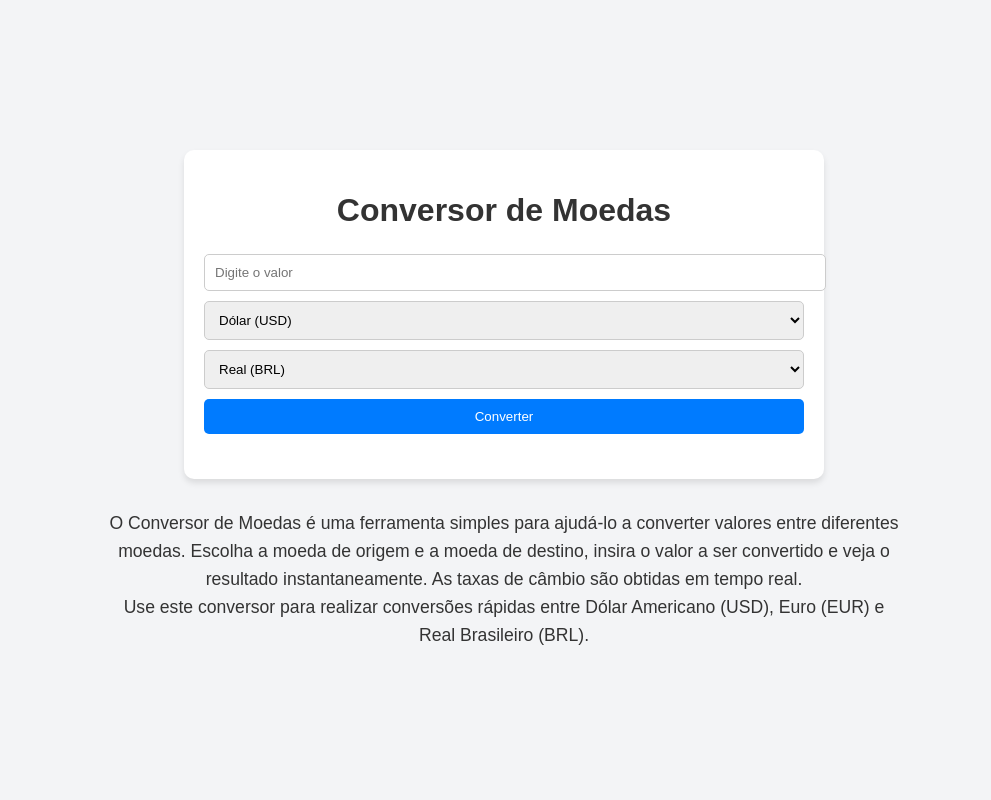
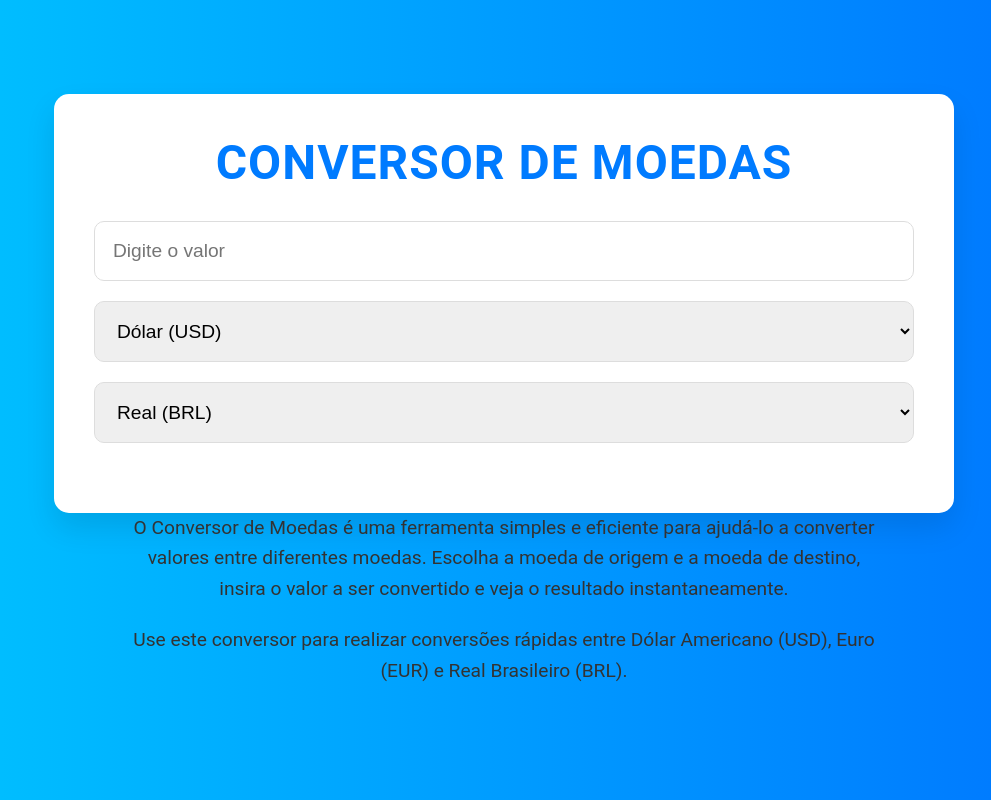
Before and after one commit to GuiFarias3185/Conversor-de-MOEDAS, a plain HTML site: page index.html in a window 1280 px wide. Shown: the whole page, without its empty margins (136-1127 px from the left). Drawn offline with Linux system fonts and the light colour scheme.

Commit message:
Add files via upload

```diff
--- a/index.html
+++ b/index.html
@@ -1,91 +1,120 @@
 <!DOCTYPE html>
-<html lang="pt-br" <head>
+<html lang="pt-br">
+
+<head>
     <meta charset="UTF-8">
     <meta name="viewport" content="width=device-width, initial-scale=1.0">
     <title>Conversor de Moedas</title>
     <style>
+        /* Resetando margens e padding */
+        * {
+            margin: 0;
+            padding: 0;
+            box-sizing: border-box;
+        }
+
+        /* Cor de fundo e fonte padrão */
         body {
-        font-family: Arial, sans-serif;
-        background-color: #f3f4f6;
+            font-family: 'Roboto', sans-serif;
+            background: linear-gradient(to right, #00c6ff, #0072ff);
+            color: #333;
             display: flex;
             justify-content: center;
             align-items: center;
             height: 100vh;
-        margin: 0;
+            padding: 20px;
             flex-direction: column;
+            overflow: hidden;
         }
 
+        /* Contêiner principal */
         .container {
+            background-color: #fff;
+            border-radius: 15px;
+            box-shadow: 0 15px 30px rgba(0, 0, 0, 0.1);
+            padding: 40px;
+            width: 100%;
+            max-width: 900px;
             text-align: center;
-        background: white;
-        padding: 20px;
-        border-radius: 10px;
-        box-shadow: 0 4px 6px rgba(0, 0, 0, 0.1);
-        width: 100%;
-        max-width: 600px;
+            background-color: #ffffff;
+            overflow: hidden;
+            max-height: 90vh;
         }
 
+        /* Título */
         h1 {
-        margin-bottom: 20px;
+            font-size: 3rem;
+            color: #007bff;
+            margin-bottom: 30px;
+            font-weight: 700;
+            text-transform: uppercase;
+            letter-spacing: 1px;
+        }
+
+        /* Formulário de conversão */
+        .converter {
+            display: flex;
+            flex-direction: column;
+            gap: 20px;
+            margin-bottom: 30px;
+        }
+
+        input,
+        select {
+            padding: 18px;
+            font-size: 1.2rem;
+            border: 1px solid #ddd;
+            border-radius: 10px;
+            outline: none;
+            transition: all 0.3s ease;
+        }
+
+        input:focus,
+        select:focus {
+            border-color: #0072ff;
+            box-shadow: 0 0 8px rgba(0, 114, 255, 0.3);
+        }
+
+        /* Resultado */
+        #result {
+            font-size: 1.8rem;
+            font-weight: 600;
+            margin-top: 30px;
             color: #333;
         }
 
-    .converter {
-        margin-bottom: 20px;
+        /* Botão para compra */
+        .buy-button {
+            background-color: #0072ff;
+            color: white;
+            padding: 18px;
+            border-radius: 10px;
+            font-size: 1.1rem;
+            border: none;
+            cursor: pointer;
+            margin-top: 25px;
+            width: 100%;
+            transition: background-color 0.3s ease;
+            display: block;
         }
 
-    input,
-    select,
-    button {
-        padding: 10px;
-        margin: 5px 0;
-        width: 100%;
-        border: 1px solid #ccc;
-        border-radius: 5px;
-    }
-
-    button {
-        background-color: #007bff;
-        color: white;
-        border: none;
-        cursor: pointer;
-    }
-
-    button:hover {
+        .buy-button:hover {
             background-color: #0056b3;
         }
 
-    #result {
-        font-size: 1.2em;
+        /* Descrição centralizada */
+        .info-text {
+            font-size: 1.2rem;
             color: #333;
-        margin-top: 10px;
-    }
-
-    #currencyInfo {
-        margin-top: 20px;
-        font-size: 0.9em;
-        color: #555;
-        text-align: left;
-    }
-
-    #currencyInfo img {
-        width: 50px;
-        height: auto;
-        vertical-align: middle;
-        margin-right: 10px;
-    }
-
-    .info-text {
+            margin-top: 50px;
             text-align: center;
-        margin-top: 30px;
-        font-size: 1.1em;
-        color: #333;
+            max-width: 750px;
+            margin: 0 auto;
+            line-height: 1.6;
         }
 
         .info-text p {
-        max-width: 800px;
-        margin: 0 auto;
-        line-height: 1.6;
+            margin-bottom: 20px;
         }
     </style>
 </head>
@@ -105,17 +134,21 @@
                 <option value="USD">Dólar (USD)</option>
                 <option value="EUR">Euro (EUR)</option>
             </select>
-            <button onclick="convertCurrency()">Converter</button>
-        </div>
-        <div id="result"></div>
-        <div id="currencyInfo"></div>
         </div>
 
+        <div id="result"></div>
+
+        <!-- Botão para compra -->
+        <div id="buyButtonDiv"></div>
+    </div>
+
+    <!-- Texto explicativo -->
     <div class="info-text">
         <p>
-            O Conversor de Moedas é uma ferramenta simples para ajudá-lo a converter valores entre diferentes moedas.
+            O Conversor de Moedas é uma ferramenta simples e eficiente para ajudá-lo a converter valores entre
+            diferentes moedas.
             Escolha a moeda de origem e a moeda de destino, insira o valor a ser convertido e veja o resultado
-            instantaneamente. As taxas de câmbio são obtidas em tempo real.
+            instantaneamente.
         </p>
         <p>
             Use este conversor para realizar conversões rápidas entre Dólar Americano (USD), Euro (EUR) e Real
@@ -153,17 +186,17 @@
             const fromCurrency = document.getElementById("fromCurrency").value;
             const toCurrency = document.getElementById("toCurrency").value;
             const resultDiv = document.getElementById("result");
-            const infoDiv = document.getElementById("currencyInfo");
+            const buyButtonDiv = document.getElementById("buyButtonDiv");
 
             if (isNaN(amount) || amount <= 0) {
                 resultDiv.textContent = "Por favor, insira um valor válido.";
-                infoDiv.textContent = "";
+                buyButtonDiv.innerHTML = "";
                 return;
             }
 
             if (fromCurrency === toCurrency) {
                 resultDiv.textContent = `Você já está na mesma moeda: ${amount} ${fromCurrency}.`;
-                infoDiv.textContent = "";
+                buyButtonDiv.innerHTML = "";
                 return;
             }
 
@@ -174,29 +207,23 @@
             const convertedAmount = amount * rate;
             resultDiv.textContent = `${amount} ${fromCurrency} é igual a ${convertedAmount.toFixed(2)} ${toCurrency}.`;
 
-            // Informações sobre as moedas com imagens
-            const currencyDescriptions = {
-                USD: {
-                    text: "O dólar americano (USD) é a moeda oficial dos Estados Unidos e uma das moedas mais utilizadas em transações internacionais.",
-                    img: "https://via.placeholder.com/50?text=USD"
-                },
-                BRL: {
-                    text: "O real brasileiro (BRL) é a moeda oficial do Brasil, introduzida em 1994 como parte do Plano Real.",
-                    img: "https://via.placeholder.com/50?text=BRL"
-                },
-                EUR: {
-                    text: "O euro (EUR) é a moeda oficial da zona do euro, utilizada por 19 dos 27 estados-membros da União Europeia.",
-                    img: "https://via.placeholder.com/50?text=EUR"
+            // Botão para compra de moeda
+            const buyButton = document.createElement("button");
+            buyButton.className = 'buy-button';
+            if (toCurrency === 'USD') {
+                buyButton.textContent = "Comprar Dólar";
+                buyButton.onclick = () => window.location.href = "https://www.wise.com/";
+            } else if (toCurrency === 'BRL') {
+                buyButton.textContent = "Comprar Real";
+                buyButton.onclick = () => window.location.href = "https://www.braziliex.com/";
+            } else if (toCurrency === 'EUR') {
+                buyButton.textContent = "Comprar Euro";
+                buyButton.onclick = () => window.location.href = "https://www.transferwise.com/";
             }
-            };
 
-            const fromInfo = currencyDescriptions[fromCurrency];
-            const toInfo = currencyDescriptions[toCurrency];
-
-            infoDiv.innerHTML = `
-        <p><img src="${fromInfo.img}" alt="${fromCurrency}"> <strong>De:</strong> ${fromInfo.text}</p>
-        <p><img src="${toInfo.img}" alt="${toCurrency}"> <strong>Para:</strong> ${toInfo.text}</p>
-      `;
+            // Garantindo que o botão de compra apareça após a conversão
+            buyButtonDiv.innerHTML = '';  // Limpa qualquer conteúdo anterior
+            buyButtonDiv.appendChild(buyButton); // Adiciona o novo botão
         }
     </script>
 </body>
```
Lines whose indentation alone changed are shown as unchanged.
